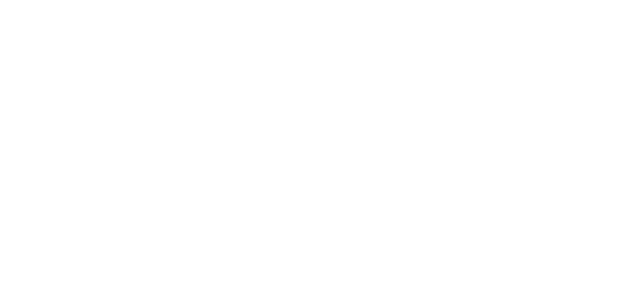
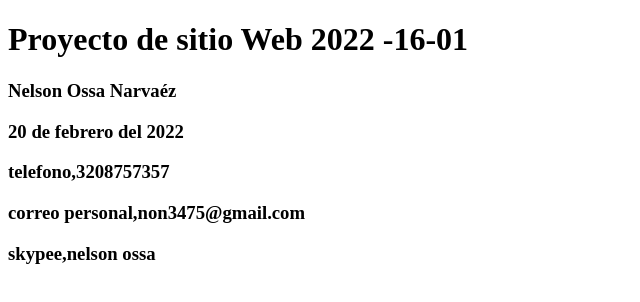
Before and after one commit to 12276906/dsw-Nelson-Ossa, a plain HTML site: page index.html in a window 1280 px wide. Shown: the whole page, without its empty margins (0-640 px from the left). Drawn offline with Linux system fonts and the light colour scheme.

Commit message:
actualización
actualización segundo commit

```diff
--- a/index.html
+++ b/index.html
@@ -8,5 +8,13 @@
 </head>
 <body>
 
+    <h1> Proyecto de sitio Web 2022 -16-01</h1>
+
+    <h3> Nelson Ossa Narvaéz <br>
+        <h3> 20 de febrero del 2022 </br>
+        <h3> telefono,3208757357</br>
+            <h3>correo personal,non3475@gmail.com</br>
+                <h3> skypee,nelson ossa</br>
+
 </body>
 </html>
```
